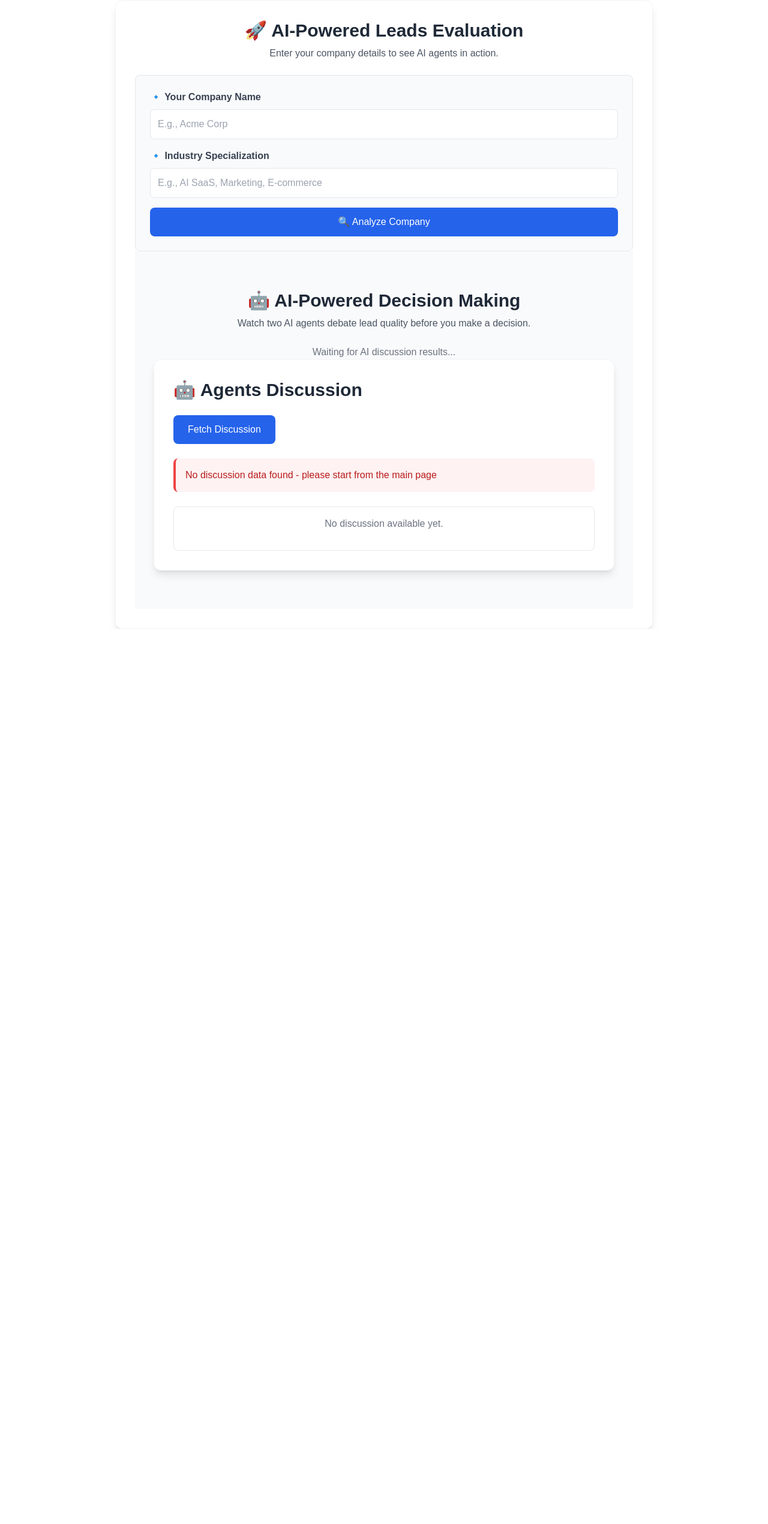
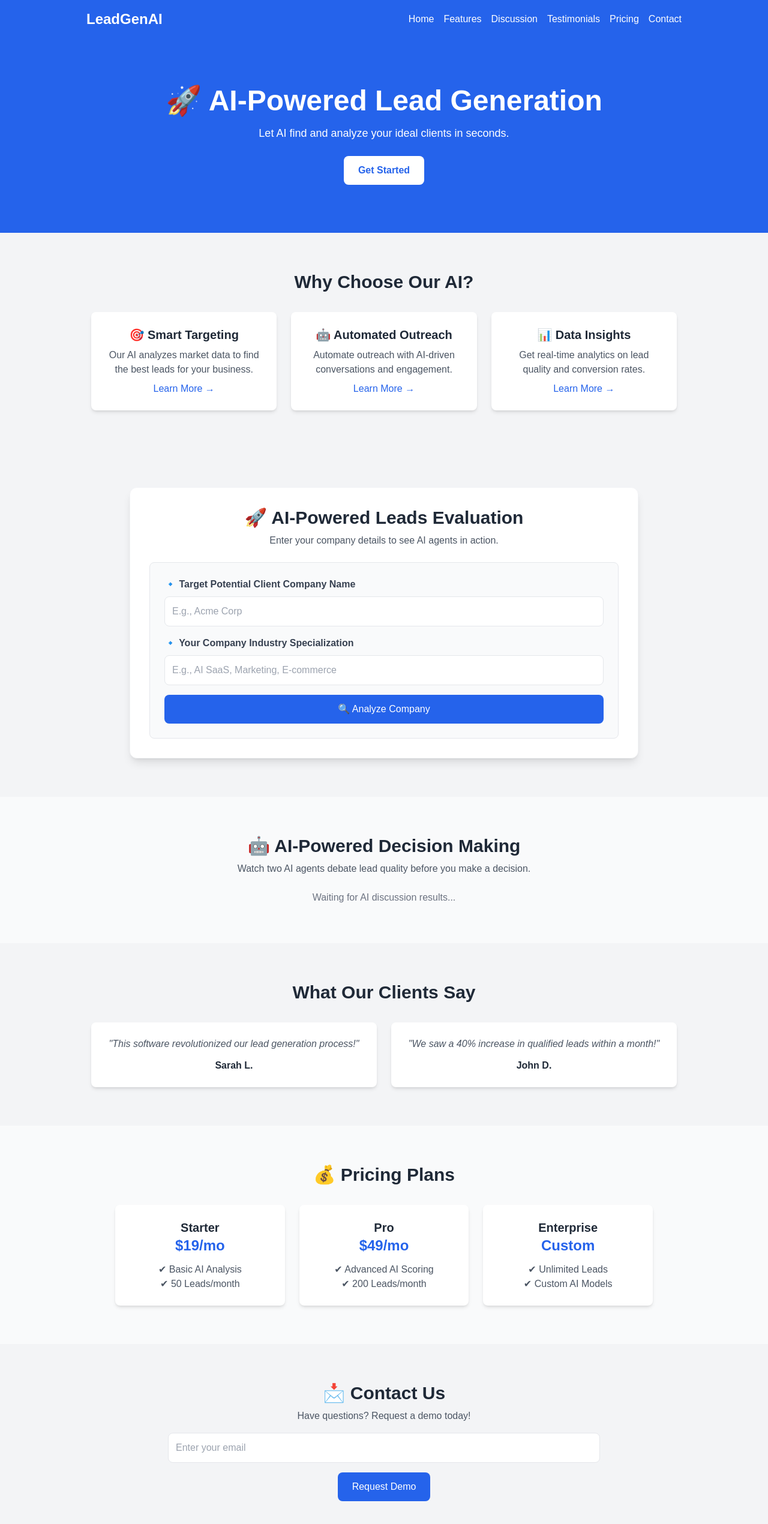
Before and after one commit to GhaouiYoussef/Lablab.ai-LeadGenerationExpert, a Next.js app in the folder lablab/: page / in a window 1280 px wide. Shown: the top 2540 px of the page at 60% size. Before the commit the page ends 1048 px from the top, so only its background shows below. Built offline with nearby package versions, Linux system fonts and the light colour scheme.

Commit message:
Update compiled Python bytecode for agentd module

```diff
--- a/lablab/src/app/page.js
+++ b/lablab/src/app/page.js
@@ -1,12 +1,58 @@
 "use client";
 import { useState } from "react";
 import axios from "axios";
-import AgentsDiscussion from './pages/agents-discussion/page.js';
+import Link from "next/link";
 
-export default function MainPage() {
+const NavBar = () => (
+  <nav className="bg-blue-600 text-white py-4">
+    <div className="max-w-5xl mx-auto flex justify-between items-center px-4">
+      <div className="text-2xl font-bold">LeadGenAI</div>
+      <div className="space-x-4">
+        <Link href="#hero" className="hover:underline">Home</Link>
+        <Link href="#features" className="hover:underline">Features</Link>
+        <Link href="#discussion" className="hover:underline">Discussion</Link>
+        <Link href="#testimonials" className="hover:underline">Testimonials</Link>
+        <Link href="#pricing" className="hover:underline">Pricing</Link>
+        <Link href="#contact" className="hover:underline">Contact</Link>
+      </div>
+    </div>
+  </nav>
+);
+
+const FeatureCard = ({ title, link, desc }) => (
+  <Link href={link}>
+    <div className="bg-white p-6 rounded-lg shadow-md hover:shadow-lg transition cursor-pointer">
+      <h3 className="text-xl font-bold text-gray-800">{title}</h3>
+      <p className="text-gray-600 mt-2">{desc}</p>
+      <p className="text-blue-600 mt-2">Learn More →</p>
+    </div>
+  </Link>
+);
+
+const TestimonialCard = ({ name, text }) => (
+  <div className="bg-white p-6 rounded-lg shadow-md hover:shadow-lg transition">
+    <p className="text-gray-600 italic">"{text}"</p>
+    <h4 className="mt-3 text-gray-800 font-bold">{name}</h4>
+  </div>
+);
+
+const PricingCard = ({ title, price, features }) => (
+  <div className="bg-white p-6 rounded-lg shadow-md hover:shadow-lg transition text-center">
+    <h3 className="text-xl font-bold text-gray-800">{title}</h3>
+    <p className="text-blue-600 text-2xl font-bold">{price}</p>
+    <ul className="mt-3 text-gray-600">
+      {features.map((feature, idx) => (
+        <li key={idx}>✔ {feature}</li>
+      ))}
+    </ul>
+  </div>
+);
+
+export default function Home() {
   const [company, setCompany] = useState("");
   const [industry, setIndustry] = useState("");
   const [loading, setLoading] = useState(false);
+  const [loading_discussion, setLoading_Discussion] = useState(false);
   const [error, setError] = useState("");
   const [scrapedData, setScrapedData] = useState(null);
   const [discussionData, setDiscussionData] = useState(null);
@@ -16,23 +62,17 @@ export default function MainPage() {
     setError("");
     setScrapedData(null);
     setDiscussionData(null);
-
+    // setLoading_Discussion(true);
     try {
-      // First attempt with primary API
       let response = await axios.get(`https://lablabscrappercompanies.vercel.app/company-info`, {
-      // let response = await axios.get(`http://localhost:8001/company-info`, {
         params: { company },
       });
 
-      if (!response.data || !response.data.data) {
-        throw new Error("No relevant data found.");
-      }
+      if (!response.data?.data) throw new Error("No relevant data found.");
 
-      console.log("Scraped Data:", response.data);
       setScrapedData(response.data);
       sessionStorage.setItem("currentScrapedData", JSON.stringify(response.data));
-
-      // Call AI agent discussion API with the extracted summary
+      setLoading_Discussion(true);
       // const discussionResponse = await axios.get(`https://pythonapp-agent.vercel.app/api/agents-discussion/`, {
       const discussionResponse = await axios.get(`http://localhost:8000/api/agents-discussion/`, {
         params: {
@@ -41,10 +81,7 @@ export default function MainPage() {
         },
       });
 
-      console.log("AI Discussion Data:", discussionResponse.data);
       setDiscussionData(discussionResponse.data);
-
-      // Scroll to discussion section
       document.getElementById("discussion").scrollIntoView({ behavior: "smooth" });
 
     } catch (err) {
@@ -52,66 +89,94 @@ export default function MainPage() {
       setError("Failed to fetch company details. Trying alternative source...");
 
       try {
-        // Second attempt with backup API
-        let fallbackResponse = await axios.get(`https://lablabscrappercompanies.vercel.app/company-info?`, {
+        const fallbackResponse = await axios.get(`https://lablabscrappercompanies.vercel.app/company-info`, {
           params: { company },
         });
 
-        if (!fallbackResponse.data || !fallbackResponse.data.data) {
-          throw new Error("Fallback also failed.");
-        }
+        if (!fallbackResponse.data?.data) throw new Error("Fallback also failed.");
 
-        console.log("Fallback Scraped Data:", fallbackResponse.data);
         setScrapedData(fallbackResponse.data);
         sessionStorage.setItem("currentScrapedData", JSON.stringify(fallbackResponse.data));
 
-        // Call AI agent discussion API
+        setLoading_Discussion(true);
         // const discussionResponse = await axios.get(`https://pythonapp-agent.vercel.app/api/agents-discussion/`, {
-        const discussionResponse = await axios.get(`http://localhost:8080/api/agents-discussion/`, {
+        const discussionResponse = await axios.get(`http://localhost:8000/api/agents-discussion/`, {
           params: {
             WebSiteSummary: fallbackResponse.data.data,
             UserCompany: company || "AI Consulting",
           },
         });
 
-        console.log("AI Discussion Data:", discussionResponse.data);
         setDiscussionData(discussionResponse.data);
-
-        // Scroll to discussion section
         document.getElementById("discussion").scrollIntoView({ behavior: "smooth" });
 
       } catch (fallbackError) {
-        console.error("Error fetching fallback data:", fallbackError);
+        console.error("Fallback error:", fallbackError);
         setError("Both sources failed. Please try again later.");
       }
     }
-
     setLoading(false);
+    setLoading_Discussion(false);
   };
 
   return (
-    <div className="p-8 max-w-4xl mx-auto bg-white shadow-lg rounded-xl border border-gray-100">
+    <div className="bg-gray-100 min-h-screen">
+      <NavBar />
+
+      {/* Hero Section */}
+      <section id="hero" className="bg-blue-600 text-white text-center py-20 px-4">
+        <h1 className="text-5xl font-bold">🚀 AI-Powered Lead Generation</h1>
+        <p className="mt-4 text-lg">Let AI find and analyze your ideal clients in seconds.</p>
+        <button className="mt-6 px-6 py-3 bg-white text-blue-600 font-bold rounded-lg hover:bg-gray-200 transition">
+          Get Started
+        </button>
+      </section>
+
+      {/* Features Section */}
+      <section id="features" className="py-16 px-6 max-w-5xl mx-auto text-center">
+        <h2 className="text-3xl font-bold text-gray-800">Why Choose Our AI?</h2>
+        <div className="grid md:grid-cols-3 gap-6 mt-8">
+          <FeatureCard
+            title="🎯 Smart Targeting"
+            link="pages/smart-targeting"
+            desc="Our AI analyzes market data to find the best leads for your business."
+          />
+          <FeatureCard
+            title="🤖 Automated Outreach"
+            link="pages/automated-outreach"
+            desc="Automate outreach with AI-driven conversations and engagement."
+          />
+          <FeatureCard
+            title="📊 Data Insights"
+            link="pages/data-insights"
+            desc="Get real-time analytics on lead quality and conversion rates."
+          />
+        </div>
+      </section>
+
+      {/* Analysis Section */}
+      <section className="py-16 px-6 max-w-4xl mx-auto">
+        <div className="bg-white shadow-lg rounded-xl border border-gray-100 p-8">
           <h1 className="text-3xl font-bold text-gray-800 text-center">🚀 AI-Powered Leads Evaluation</h1>
           <p className="text-center text-gray-600 mt-2">Enter your company details to see AI agents in action.</p>
 
-      {/* Company Input Form */}
           <div className="mt-6 p-6 bg-gray-50 rounded-lg border border-gray-200">
-        <label className="block text-gray-700 font-semibold mb-2">🔹 Your Company Name</label>
+            <label className="block text-gray-700 font-semibold mb-2">🔹 Target Potential Client Company Name</label>
             <input
               type="text"
               value={company}
               onChange={(e) => setCompany(e.target.value)}
               placeholder="E.g., Acme Corp"
-          className="w-full p-3 border rounded-lg focus:outline-none focus:ring focus:border-blue-300"
+              className="w-full p-3 border rounded-lg focus:outline-none text-black focus:ring focus:border-blue-300"
             />
 
-        <label className="block text-gray-700 font-semibold mt-4 mb-2">🔹 Industry Specialization</label>
+            <label className="block text-gray-700 font-semibold mt-4 mb-2">🔹 Your Company Industry Specialization</label>
             <input
               type="text"
               value={industry}
               onChange={(e) => setIndustry(e.target.value)}
               placeholder="E.g., AI SaaS, Marketing, E-commerce"
-          className="w-full p-3 border rounded-lg focus:outline-none focus:ring focus:border-blue-300"
+              className="w-full p-3 border rounded-lg focus:outline-none text-black focus:ring focus:border-blue-300"
             />
 
             <button
@@ -121,27 +186,25 @@ export default function MainPage() {
               {loading ? "Processing..." : "🔍 Analyze Company"}
             </button>
 
-        {/* Error Message */}
             {error && <p className="mt-4 text-red-600">{error}</p>}
           </div>
 
-      {/* Show Scraped Data (Before Discussion) */}
           {scrapedData && (
             <div className="mt-6 p-6 bg-green-50 rounded-lg border-l-4 border-green-500">
               <h2 className="text-xl font-bold text-green-700">✅ Scraped Data:</h2>
               <p className="mt-2 text-gray-700">{scrapedData.data}</p>
             </div>
           )}
+        </div>
+      </section>
 
-      {/* 💬 Live AI Discussion */}
+      {/* Discussion Section */}
       <section id="discussion" className="py-16 px-6 bg-gray-50">
+        <div className="max-w-4xl mx-auto">
           <h2 className="text-3xl font-bold text-center text-gray-800">🤖 AI-Powered Decision Making</h2>
           <p className="text-center text-gray-600 mt-2">Watch two AI agents debate lead quality before you make a decision.</p>
 
           <div className="mt-6">
-          {discussionData ? (
-            <div className="p-6 bg-white shadow-md rounded-lg border border-gray-300">
-              <h3 className="text-xl font-semibold text-gray-800">🗣️ AI Discussion Result:</h3>
             {discussionData ? (
               <div className="p-6 bg-white shadow-md rounded-lg border border-gray-300">
                 <h3 className="text-xl font-semibold text-gray-800">🗣️ AI Discussion Result:</h3>
@@ -154,18 +217,57 @@ export default function MainPage() {
                     </li>
                   ))}
                 </ul>
-
               </div>
             ) : (
-              <p className="text-center text-gray-500">Waiting for AI discussion results...</p>
+<p className="text-center text-gray-500">
+  {loading_discussion ? (
+    <span className="flex items-center justify-center">
+      <svg className="animate-spin h-5 w-5 mr-2 text-gray-500" xmlns="http://www.w3.org/2000/svg" fill="none" viewBox="0 0 24 24">
+        <circle className="opacity-25" cx="12" cy="12" r="10" stroke="currentColor" strokeWidth="4"></circle>
+        <path className="opacity-75" fill="currentColor" d="M4 12a8 8 0 018-8V0C5.373 0 0 5.373 0 12h4zm2 5.291A7.962 7.962 0 014 12H0c0 3.042 1.135 5.824 3 7.938l3-2.647z"></path>
+      </svg>
+      Processing...
+    </span>
+  ) : (
+    "Waiting for AI discussion results..."
   )}
+</p>
+            )}
+          </div>
+        </div>
+      </section>
 
+      {/* Testimonials */}
+      <section id="testimonials" className="py-16 px-6 max-w-5xl mx-auto text-center">
+        <h2 className="text-3xl font-bold text-gray-800">What Our Clients Say</h2>
+        <div className="grid md:grid-cols-2 gap-6 mt-8">
+          <TestimonialCard name="Sarah L." text="This software revolutionized our lead generation process!" />
+          <TestimonialCard name="John D." text="We saw a 40% increase in qualified leads within a month!" />
         </div>
-          ) : (
-            <p className="text-center text-gray-500">Waiting for AI discussion results...</p>
-          )}
-          <AgentsDiscussion />
+      </section>
+
+      {/* Pricing */}
+      <section id="pricing" className="py-16 px-6 bg-gray-50">
+        <h2 className="text-3xl font-bold text-center text-gray-800">💰 Pricing Plans</h2>
+        <div className="grid md:grid-cols-3 gap-6 mt-8 max-w-4xl mx-auto">
+          <PricingCard title="Starter" price="$19/mo" features={["Basic AI Analysis", "50 Leads/month"]} />
+          <PricingCard title="Pro" price="$49/mo" features={["Advanced AI Scoring", "200 Leads/month"]} />
+          <PricingCard title="Enterprise" price="Custom" features={["Unlimited Leads", "Custom AI Models"]} />
         </div>
+      </section>
+
+      {/* Contact */}
+      <section id="contact" className="py-16 px-6 max-w-3xl mx-auto text-center">
+        <h2 className="text-3xl font-bold text-gray-800">📩 Contact Us</h2>
+        <p className="text-gray-600 mt-2">Have questions? Request a demo today!</p>
+        <input
+          type="email"
+          placeholder="Enter your email"
+          className="mt-4 p-3 w-full border text-black rounded-lg"
+        />
+        <button className="mt-4 px-6 py-3 bg-blue-600 text-white rounded-lg hover:bg-blue-700 transition">
+          Request Demo
+        </button>
       </section>
     </div>
   );
```
Lines whose indentation alone changed are shown as unchanged.
